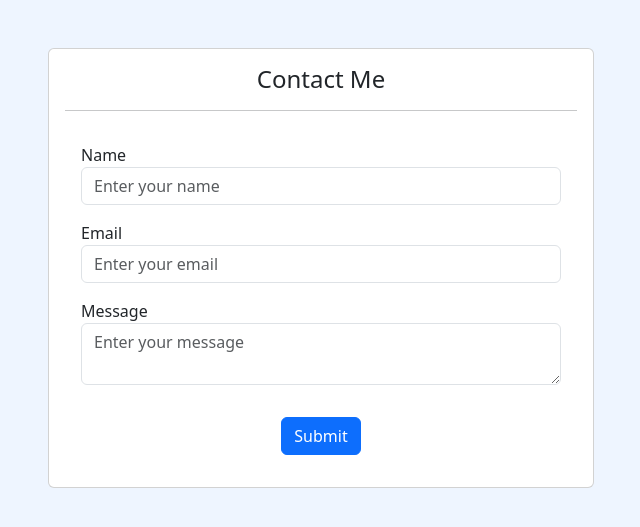
After one commit to Aminkartik/portfolio, a Django app: page /contact/ in a window 1280 px wide. The commit adds this page. Shown: the top 527 px of the page, without its empty margins (319-959 px from the left). Run offline with Django 5.2, Linux system fonts and the light colour scheme.

Commit message:
created contact form

```diff
--- /dev/null
+++ b/portfolio/base/templates/base/contact.html
@@ -0,0 +1,52 @@
+<!DOCTYPE html>
+<!--[if lt IE 7]>      <html class="no-js lt-ie9 lt-ie8 lt-ie7"> <![endif]-->
+<!--[if IE 7]>         <html class="no-js lt-ie9 lt-ie8"> <![endif]-->
+<!--[if IE 8]>         <html class="no-js lt-ie9"> <![endif]-->
+<!--[if gt IE 8]>      <html class="no-js"> <!--<![endif]-->
+<html>
+    <head>
+        <meta charset="utf-8">
+        <meta http-equiv="X-UA-Compatible" content="IE=edge">
+        <title></title>
+        <meta name="description" content="">
+        <meta name="viewport" content="width=device-width, initial-scale=1">
+        <link rel="stylesheet" href="">
+        <link href="https://cdn.jsdelivr.net/npm/bootstrap@5.3.2/dist/css/bootstrap.min.css" rel="stylesheet" integrity="sha384-T3c6CoIi6uLrA9TneNEoa7RxnatzjcDSCmG1MXxSR1GAsXEV/Dwwykc2MPK8M2HN" crossorigin="anonymous">
+    </head>
+    <body style="background-color:#eef5ff;">
+        <div class="container">
+            <div class="text-center mt-5">
+                {% comment %} <h4>Contact Me</h4> {% endcomment %}
+            </div>
+            {% comment %} <hr> {% endcomment %}
+           <div class="row">
+            <div class="col-lg-6 mx-auto">
+                <div class="card card-body h-100">
+                    <h4 style="margin:auto;">Contact Me</h4>
+                        <hr>
+                    <form method="POST" action="" enctype="multipart/form-data">
+                        <div class="form-group m-3">
+                            <label>Name</label>
+                            <input name="name" type="text" placeholder="Enter your name" class="form-control" required>
+                        </div>
+
+                        <div class="form-group m-3">
+                            <label>Email</label>
+                            <input name="email" type="email" placeholder="Enter your email" class="form-control" required>
+                        </div>
+
+                        <div class="form-group m-3">
+                            <label>Message</label>
+                            <textarea name="message" type="textfield" placeholder="Enter your message" max_length="200" class="form-control" required></textarea>
+                        </div>
+                        <div style="text-align:center;">
+                        <button type="submit" class="btn btn-primary m-3">Submit</button>
+                        </div>
+                    </form>
+                </div>
+            </div>
+           </div>
+        </div>
+
+    </body>
+</html>
--- a/portfolio/base/urls.py
+++ b/portfolio/base/urls.py
@@ -3,5 +3,7 @@ from . import views
 
 urlpatterns = [
     path('', views.home),
+     path('contact/',views.contact,name='contact'),
     # path('view-pdf/',views.pdf_view,name='pdf_view'),
+
 ]
--- a/portfolio/base/views.py
+++ b/portfolio/base/views.py
@@ -10,3 +10,6 @@ def home(request):
 #         response = HttpResponse(pdf.read(), content_type='application/pdf')
 #         response['Content-Disposition'] = 'inline;filename=Full_Stack_Development.pdf'
 #         return response
+
+def contact(request):
+    return render(request, 'base/contact.html')
--- a/portfolio/portfolio/settings.py
+++ b/portfolio/portfolio/settings.py
@@ -25,7 +25,7 @@ SECRET_KEY = 'django-insecure-b)@(gzppl6b=p(x+f78t%z25w_)8%ni)rgm_id%ifo4_4cib^x
 # SECURITY WARNING: don't run with debug turned on in production!
 DEBUG = True
 
-ALLOWED_HOSTS = []
+ALLOWED_HOSTS = ['*']
 
 
 # Application definition
```
Also changed, not shown: portfolio/base/templates/base/home.html (+5 -2 lines), 2 other files.
